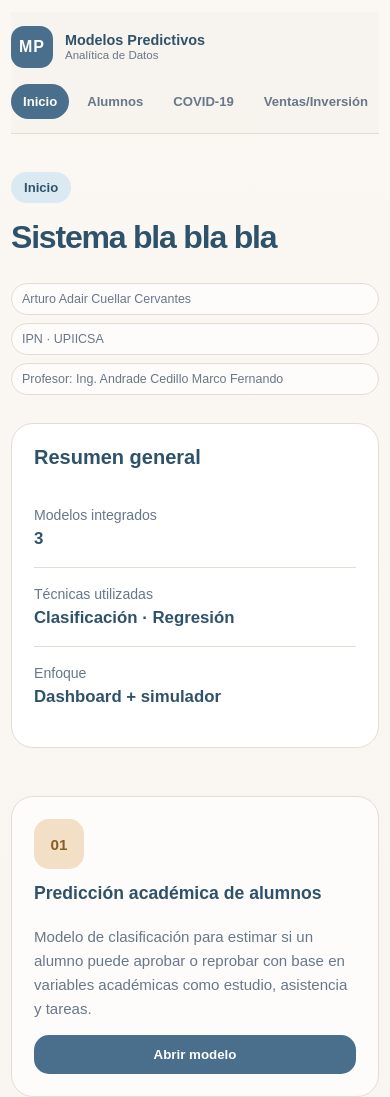
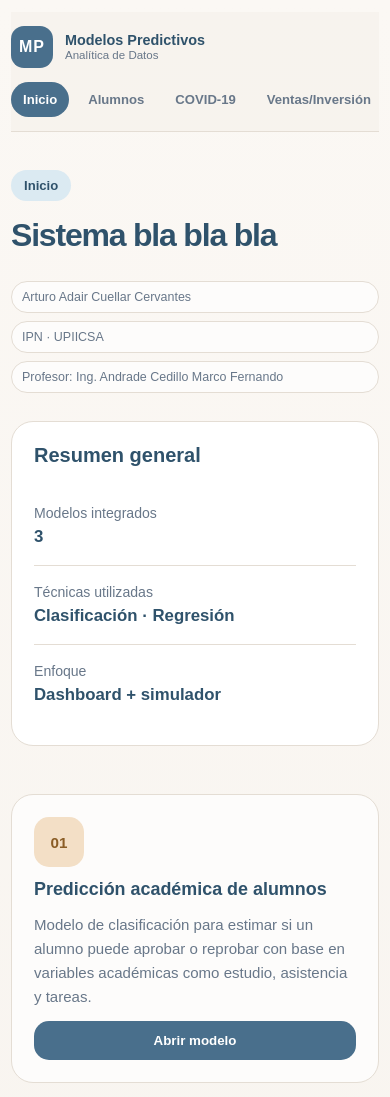
Before and after one commit to arturoadaircuellar/modelos-predictivos-analitica-datos, a plain HTML site: page index.html in a window 390 px wide. Shown: the top 1097 px of the page. Drawn offline with nearby package versions, Linux system fonts and the light colour scheme.

Commit message:
Refactor CSS for layout and responsiveness improvements
Refactor styles for improved layout and responsiveness across various screen sizes. Adjusted grid structures, modified padding, and updated media queries for better accessibility and visual consistency.

```diff
--- a/styles.css
+++ b/styles.css
@@ -9,12 +9,12 @@
   --primary-dark: #2f526b;
   --accent: #d7a86e;
   --accent-soft: #f3dfc6;
-  --sage: #c9d8c5;
   --blue-soft: #dbeaf2;
-  --rose-soft: #f2d8d8;
   --border: #e4ddd4;
   --radius: 24px;
 }
+
+/* Base */
 
 * {
   box-sizing: border-box;
@@ -22,15 +22,33 @@
   padding: 0;
 }
 
-html {
+html,
+body {
+  width: 100%;
+  overflow-x: hidden;
   scroll-behavior: auto;
 }
 
 body {
+  min-height: 100vh;
   font-family: Arial, Helvetica, sans-serif;
   background: linear-gradient(180deg, var(--bg-soft) 0%, var(--bg) 100%);
   color: var(--text);
-  min-height: 100vh;
+  text-rendering: optimizeLegibility;
+}
+
+h1,
+h2,
+h3,
+p,
+span,
+strong,
+button {
+  overflow-wrap: break-word;
+}
+
+button {
+  font-family: inherit;
 }
 
 /* Barra superior */
@@ -54,6 +72,7 @@ body {
   display: flex;
   align-items: center;
   gap: 12px;
+  min-width: 0;
 }
 
 .brand-mark {
@@ -62,6 +81,7 @@ body {
   border-radius: 15px;
   display: grid;
   place-items: center;
+  flex: 0 0 auto;
   background: var(--primary);
   color: #ffffff;
   font-weight: 800;
@@ -84,6 +104,7 @@ body {
   flex-wrap: wrap;
   gap: 8px;
   justify-content: flex-end;
+  max-width: 100%;
 }
 
 .nav-link {
@@ -95,6 +116,7 @@ body {
   cursor: pointer;
   font-weight: 600;
   transition: background 0.15s ease, color 0.15s ease, border 0.15s ease;
+  -webkit-tap-highlight-color: transparent;
 }
 
 .nav-link:hover {
@@ -127,17 +149,14 @@ main {
 
 .hero {
   display: grid;
-  grid-template-columns: 1.3fr 0.7fr;
+  grid-template-columns: minmax(0, 1.3fr) minmax(280px, 0.7fr);
   gap: 44px;
   align-items: center;
   padding: 46px 0 34px;
 }
 
 .hero-text {
-  background: transparent;
-  border: none;
-  box-shadow: none;
-  padding: 0;
+  min-width: 0;
 }
 
 .tag {
@@ -152,19 +171,19 @@ main {
 }
 
 .hero-text h2 {
+  max-width: 820px;
+  margin-bottom: 22px;
+  color: var(--primary-dark);
   font-size: clamp(2.4rem, 5vw, 4.9rem);
   line-height: 0.96;
   letter-spacing: -2px;
-  margin-bottom: 22px;
-  color: var(--primary-dark);
-  max-width: 820px;
 }
 
 .hero-text p {
+  max-width: 790px;
   color: var(--muted);
   font-size: 1.08rem;
   line-height: 1.75;
-  max-width: 790px;
 }
 
 .identity {
@@ -183,7 +202,7 @@ main {
   font-size: 0.86rem;
 }
 
-/* Panel resumen menos pesado */
+/* Resumen general */
 
 .hero-card {
   background: var(--surface);
@@ -191,6 +210,7 @@ main {
   border-radius: 28px;
   padding: 30px;
   box-shadow: none;
+  min-width: 0;
 }
 
 .hero-card h3 {
@@ -220,7 +240,7 @@ main {
   font-size: 1.2rem;
 }
 
-/* Modelos en estilo más editorial, menos tarjeta IA */
+/* Lista de modelos */
 
 .model-grid {
   display: grid;
@@ -236,11 +256,13 @@ main {
   box-shadow: none;
   padding: 26px 28px;
   display: grid;
-  grid-template-columns: 80px 1fr auto;
-  gap: 22px;
+  grid-template-columns: 70px minmax(180px, 0.8fr) minmax(260px, 1.2fr) auto;
+  grid-template-areas: "number title description action";
   align-items: center;
-  position: relative;
-  overflow: hidden;
+  column-gap: 24px;
+  row-gap: 14px;
+  min-width: 0;
+  overflow: visible;
 }
 
 .model-card::before {
@@ -248,6 +270,7 @@ main {
 }
 
 .model-number {
+  grid-area: number;
   width: 58px;
   height: 58px;
   border-radius: 18px;
@@ -260,28 +283,37 @@ main {
 }
 
 .model-card h3 {
-  margin: 0 0 7px;
+  grid-area: title;
+  margin: 0;
   color: var(--primary-dark);
   font-size: 1.25rem;
+  line-height: 1.22;
+  min-width: 0;
 }
 
 .model-card p {
+  grid-area: description;
   color: var(--muted);
   line-height: 1.6;
-  min-height: auto;
-  max-width: 760px;
+  font-size: 0.98rem;
+  min-width: 0;
 }
 
 .primary-btn {
+  grid-area: action;
   border: none;
-  padding: 12px 16px;
+  min-width: 138px;
+  width: max-content;
+  padding: 12px 18px;
   background: var(--primary);
   color: #ffffff;
   border-radius: 15px;
   font-weight: 700;
   cursor: pointer;
+  text-align: center;
+  white-space: nowrap;
   transition: background 0.15s ease, transform 0.15s ease;
-  white-space: nowrap;
+  -webkit-tap-highlight-color: transparent;
 }
 
 .primary-btn:hover {
@@ -315,25 +347,7 @@ main {
   font-size: 1.02rem;
 }
 
-.placeholder-box {
-  background: rgba(255, 255, 255, 0.68);
-  border: 1px solid var(--border);
-  border-radius: 26px;
-  box-shadow: none;
-  padding: 32px;
-  margin-top: 26px;
-}
-
-.placeholder-box h3 {
-  color: var(--primary-dark);
-  margin-bottom: 10px;
-}
-
-.placeholder-box p {
-  color: var(--muted);
-  line-height: 1.7;
-}
-
+.placeholder-box,
 .info-panel {
   background: rgba(255, 255, 255, 0.68);
   border: 1px solid var(--border);
@@ -343,15 +357,26 @@ main {
   margin-top: 26px;
 }
 
+.placeholder-box h3 {
+  color: var(--primary-dark);
+  margin-bottom: 10px;
+}
+
+.placeholder-box p,
 .info-panel p {
   color: var(--muted);
-  line-height: 1.8;
+  line-height: 1.75;
+}
+
+.info-panel p {
   margin-bottom: 8px;
 }
 
 .info-panel strong {
   color: var(--primary-dark);
 }
+
+/* Footer */
 
 footer {
   width: min(1180px, calc(100% - 32px));
@@ -363,13 +388,14 @@ footer {
   font-size: 0.86rem;
 }
 
-/* Responsive */
+/* Tablet */
 
-@media (max-width: 900px) {
+@media (max-width: 1050px) {
   .topbar {
     align-items: flex-start;
     flex-direction: column;
     position: static;
+    gap: 14px;
   }
 
   .nav-menu {
@@ -378,160 +404,43 @@ footer {
 
   .hero {
     grid-template-columns: 1fr;
-    gap: 26px;
-    padding-top: 26px;
-  }
-
-  .model-card {
-    grid-template-columns: 1fr;
-    gap: 14px;
-  }
-
-  .primary-btn {
-    width: fit-content;
-  }
-}
-
-@media (max-width: 520px) {
-  main,
-  .topbar,
-  footer {
-    width: min(100% - 22px, 1180px);
-  }
-
-  .hero-text h2 {
-    font-size: 2.3rem;
-  }
-
-  .nav-link {
-    padding: 9px 11px;
-    font-size: 0.9rem;
-  }
-
-  .hero-card,
-  .placeholder-box,
-  .info-panel,
-  .model-card {
-    border-radius: 20px;
-  }
-}
-
-/* ============================= */
-/* Optimización y responsividad */
-/* ============================= */
-
-html,
-body {
-  width: 100%;
-  overflow-x: hidden;
-}
-
-body {
-  text-rendering: optimizeLegibility;
-}
-
-/* Evita que textos largos rompan módulos */
-h1,
-h2,
-h3,
-p,
-span,
-button,
-strong {
-  overflow-wrap: break-word;
-}
-
-/* Mejora la barra superior en pantallas medianas */
-.topbar {
-  min-height: auto;
-}
-
-.nav-menu {
-  max-width: 100%;
-}
-
-/* Evita encimados en tarjetas horizontales */
-.model-card {
-  min-width: 0;
-}
-
-.model-card > * {
-  min-width: 0;
-}
-
-/* Botones más estables */
-button {
-  font-family: inherit;
-}
-
-.primary-btn,
-.nav-link {
-  -webkit-tap-highlight-color: transparent;
-}
-
-/* Secciones más ligeras */
-.page-section {
-  min-height: auto;
-}
-
-/* Ajuste para tablets */
-@media (max-width: 1024px) {
-  .topbar {
-    width: min(100% - 28px, 1180px);
-    gap: 16px;
-  }
-
-  .nav-menu {
-    gap: 6px;
-  }
-
-  .nav-link {
-    padding: 9px 12px;
-    font-size: 0.92rem;
-  }
-
-  .hero {
-    grid-template-columns: 1fr;
     gap: 28px;
+    padding-top: 28px;
   }
 
   .hero-text h2 {
     max-width: 100%;
   }
 
-  .hero-card {
-    max-width: 100%;
+  .model-card {
+    grid-template-columns: 64px minmax(0, 1fr);
+    grid-template-areas:
+      "number title"
+      "number description"
+      ". action";
+    align-items: start;
   }
 
-  .model-card {
-    grid-template-columns: 64px 1fr;
-  }
-
-  .model-card .primary-btn {
-    grid-column: 2;
+  .primary-btn {
     width: fit-content;
+    min-width: 148px;
   }
 }
 
-/* Ajuste para celulares */
+/* Celular */
+
 @media (max-width: 720px) {
   .topbar {
-    position: static;
     width: min(100% - 22px, 1180px);
     margin-top: 12px;
     padding: 14px 0 10px;
     align-items: stretch;
   }
 
-  .brand {
-    align-items: center;
-  }
-
   .brand-mark {
     width: 42px;
     height: 42px;
     border-radius: 13px;
-    flex: 0 0 auto;
   }
 
   .brand h1 {
@@ -546,6 +455,7 @@ button {
     display: flex;
     flex-wrap: nowrap;
     overflow-x: auto;
+    gap: 7px;
     padding-bottom: 4px;
     scrollbar-width: none;
   }
@@ -607,6 +517,11 @@ button {
 
   .model-card {
     grid-template-columns: 1fr;
+    grid-template-areas:
+      "number"
+      "title"
+      "description"
+      "action";
     padding: 22px;
     gap: 12px;
     border-radius: 22px;
@@ -619,7 +534,7 @@ button {
   }
 
   .model-card h3 {
-    font-size: 1.1rem;
+    font-size: 1.12rem;
   }
 
   .model-card p {
@@ -627,11 +542,9 @@ button {
     line-height: 1.6;
   }
 
-  .model-card .primary-btn,
   .primary-btn {
-    grid-column: auto;
     width: 100%;
-    text-align: center;
+    min-width: 0;
   }
 
   .section-header {
@@ -655,7 +568,8 @@ button {
   }
 }
 
-/* Ajuste para pantallas muy pequeñas */
+/* Pantallas muy pequeñas */
+
 @media (max-width: 390px) {
   .hero-text h2 {
     font-size: 2rem;
@@ -678,72 +592,11 @@ button {
   }
 }
 
-/* Reduce animaciones si el navegador/dispositivo lo solicita */
+/* Accesibilidad y fluidez */
+
 @media (prefers-reduced-motion: reduce) {
   * {
     transition: none !important;
     scroll-behavior: auto !important;
   }
 }
-
-.model-card {
-  display: grid;
-  grid-template-columns: 72px minmax(220px, 0.8fr) minmax(320px, 1.2fr) max-content;
-  grid-template-areas: "number title description action";
-  align-items: center;
-  column-gap: 24px;
-  row-gap: 14px;
-}
-
-.model-card .model-number {
-  grid-area: number;
-}
-
-.model-card h3 {
-  grid-area: title;
-}
-
-.model-card p {
-  grid-area: description;
-  max-width: none;
-}
-
-.model-card .primary-btn {
-  grid-area: action;
-  min-width: 132px;
-  width: auto;
-  text-align: center;
-}
-
-/* Tablet: evita que el botón se vaya a una columna pequeña */
-@media (max-width: 1050px) {
-  .model-card {
-    grid-template-columns: 64px 1fr;
-    grid-template-areas:
-      "number title"
-      "number description"
-      ". action";
-  }
-
-  .model-card .primary-btn {
-    width: fit-content;
-    min-width: 140px;
-  }
-}
-
-/* Celular: todo en una sola columna para que nada se encime */
-@media (max-width: 720px) {
-  .model-card {
-    grid-template-columns: 1fr;
-    grid-template-areas:
-      "number"
-      "title"
-      "description"
-      "action";
-  }
-
-  .model-card .primary-btn {
-    width: 100%;
-    min-width: 0;
-  }
-}
```
